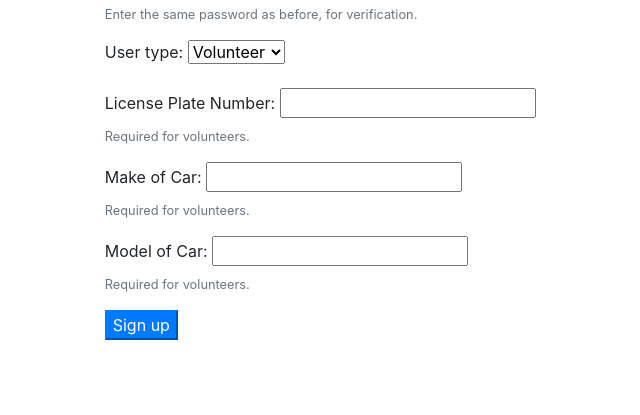
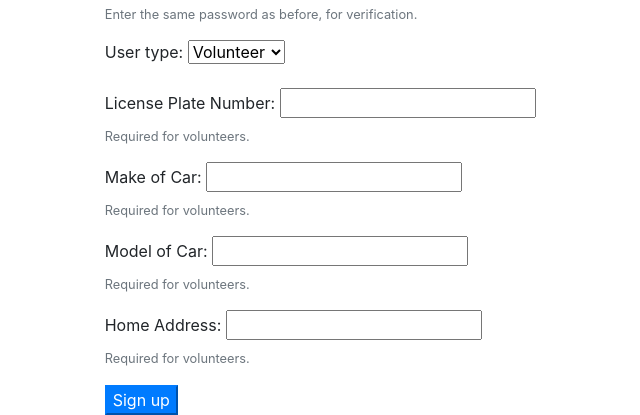
Before and after one commit to CS130-W20/team-A9, a Django app: page /accounts/signup in a window 1280 px wide. Shown: the part 649-1064 px from the top of the page, without its empty margins (280-920 px from the left). Before the commit the page ends 989 px from the top, so only its background shows below. Run offline with Django 3.2, Linux system fonts and the light colour scheme; parts of the project's set-up code (start-up, migrations or seed data) failed here and were passed over; some libraries are stand-ins or nearby versions.

Commit message:
added home_address to signup form

```diff
--- a/homeyess/templates/registration/signup.html
+++ b/homeyess/templates/registration/signup.html
@@ -3,6 +3,9 @@
 {% block content %}
 <h1 class="row justify-content-center">Sign Up</h1>
 <div class="container" style="padding=40px;">
+  {% if form.non_field_errors %}
+  <div class="alert alert-danger">{{ form.non_field_errors }}</div>
+  {% endif %}
   <div class="row justify-content-center">
     <form method="post">
       {% csrf_token %}
--- a/homeyess/website/forms.py
+++ b/homeyess/website/forms.py
@@ -23,6 +23,7 @@ class SignUpForm(UserCreationForm):
     car_plate = forms.CharField(max_length=8, required=False, label="License Plate Number", help_text="Required for volunteers.")
     car_make = forms.CharField(max_length=20, required=False, label="Make of Car", help_text="Required for volunteers.")
     car_model = forms.CharField(max_length=20, required=False, label="Model of Car", help_text="Required for volunteers.")
+    home_address = forms.CharField(max_length=200, required=False, label="Home Address", help_text="Required for volunteers.")
 
     class Meta:
         model = User
@@ -34,8 +35,14 @@ class SignUpForm(UserCreationForm):
         car_make = cleaned_data.get("car_make")
         car_model = cleaned_data.get("car_model")
         car_plate = cleaned_data.get("car_plate")
-        if user_type == 'V' and (car_make == '' or car_make == None or car_model == None or car_plate == None or car_model == '' or car_plate == ''):
-            raise forms.ValidationError("Volunteers must fill out car information")
+        last_name = cleaned_data.get("last_name")
+        home_address = cleaned_data.get("home_address")
+        if user_type == 'V' and (car_make == '' or car_make == None or car_model == None or car_plate == None or car_model == '' or car_plate == '' or home_address == ''):
+            raise forms.ValidationError("Volunteers must fill out car information and home address")
+        if user_type != 'C' and last_name == '':
+            raise forms.ValidationError("Volunteers and Users must fill out last name")
+        if user_type == 'C' and last_name != '':
+            raise forms.ValidationError("Companies should not fill out last name")
 
 class PostJobForm(ModelForm):
     '''PostJobForm for companies to post and edit jobs
--- a/homeyess/website/models.py
+++ b/homeyess/website/models.py
@@ -26,6 +26,8 @@ class Profile(models.Model):
 	:type car_model: (optional) CharField / string
 	:param total_volunteer_minutes: the total amount of time a volunteer has volunteered
 	:type total_volunteer_minutes: int
+	:param home_address: home address (only required for volunteer)
+	:type home_address: CharField / string
 	'''
 	class UserType(Enum):
 		'''Enum to represent types of users: Volunteer, Homeless, Company
@@ -44,6 +46,7 @@ class Profile(models.Model):
 	car_make = models.CharField(max_length=20, blank=True, null=True)
 	car_model = models.CharField(max_length=20, blank=True, null=True)
 	total_volunteer_minutes = models.IntegerField(blank=True, null=True)
+	home_address = models.CharField(max_length=200, blank=True, null=True)
 
 
 class Ride(models.Model):
--- a/homeyess/website/views.py
+++ b/homeyess/website/views.py
@@ -43,6 +43,7 @@ def signup(request):
             user.profile.car_make = form.cleaned_data.get('car_make')
             user.profile.car_model = form.cleaned_data.get('car_model')
             user.profile.total_volunteer_minutes = 0
+            user.profile.home_address = form.cleaned_data.get('home_address')
             user.save()
             username = form.cleaned_data.get('username')
             raw_password = form.cleaned_data.get('password1')
```
Also changed, not shown: homeyess/website/tests/form_tests.py (+53 -11 lines).
